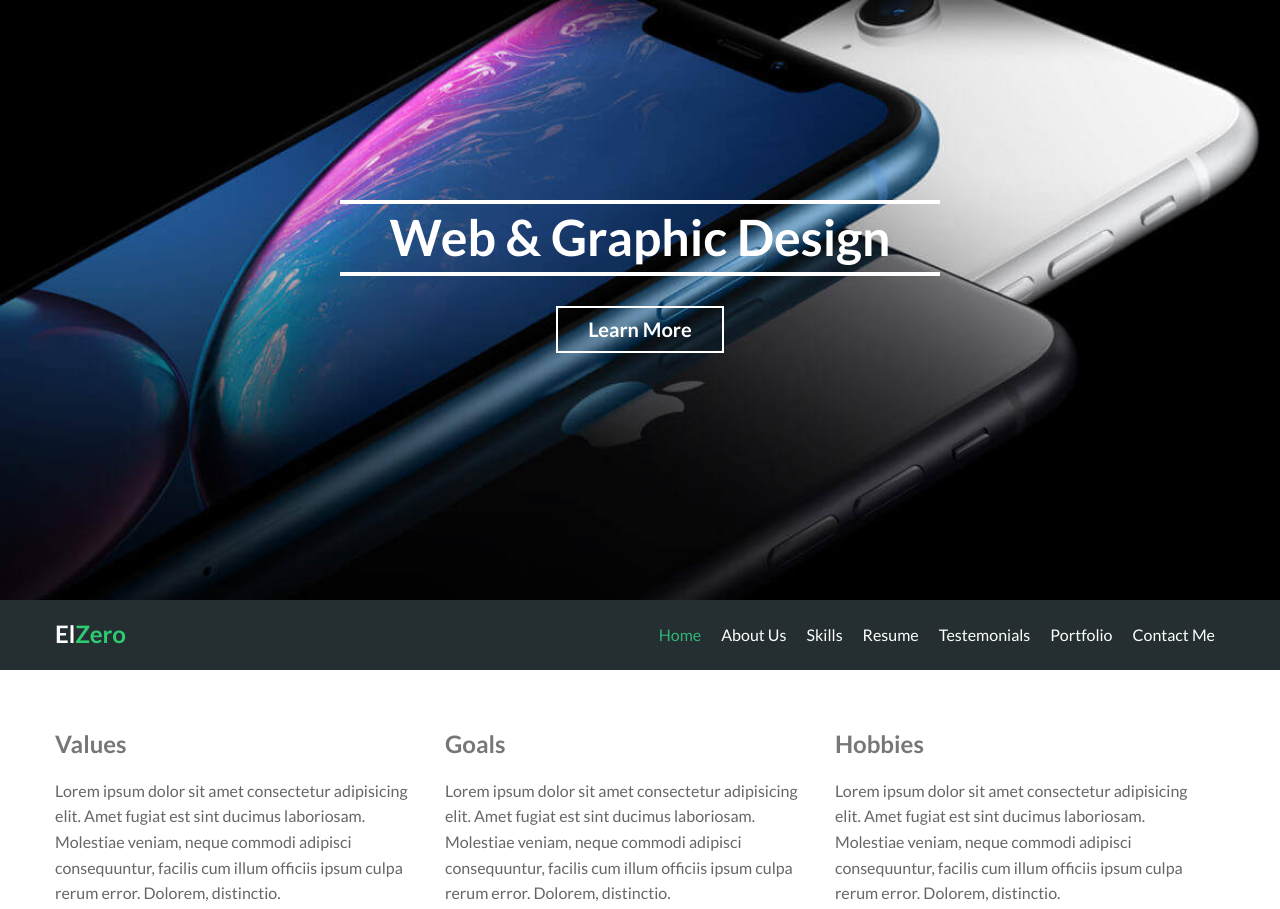
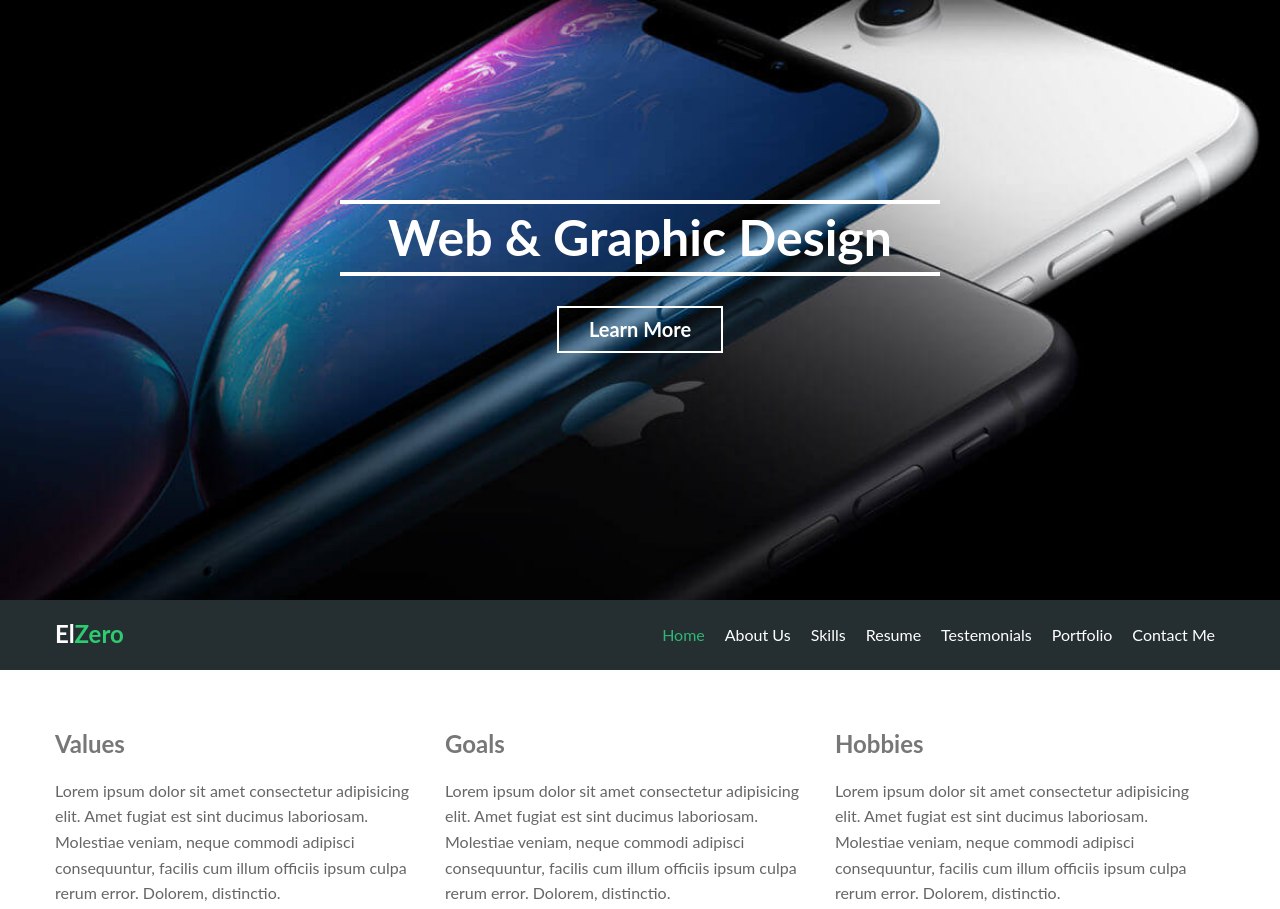
Before and after one commit to GadhiMohamed/ElZero-1, a plain HTML site: page index.html in a window 1280 px wide. Shown: the top 909 px of the page. Drawn offline with Linux system fonts and the light colour scheme.

Commit message:
2nd commit

```diff
--- a/index.html
+++ b/index.html
@@ -5,7 +5,7 @@
     <meta charset="UTF-8">
     <meta name="viewport" content="width=device-width, initial-scale=1.0">
     <meta http-equiv="X-UA-Compatible" content="ie=edge">
-    <link href="https://fonts.googleapis.com/css?family=Lato:400,700" rel="stylesheet">
+<!--    <link href="https://fonts.googleapis.com/css?family=Lato:400,700" rel="stylesheet">-->
     <link rel="stylesheet" href="css/normalize.css">
     <link rel="stylesheet" href="css/style.css">
     <link rel="stylesheet" href="https://use.fontawesome.com/releases/v5.3.1/css/all.css" integrity="sha384-mzrmE5qonljUremFsqc01SB46JvROS7bZs3IO2EmfFsd15uHvIt+Y8vEf7N7fWAU"
```
